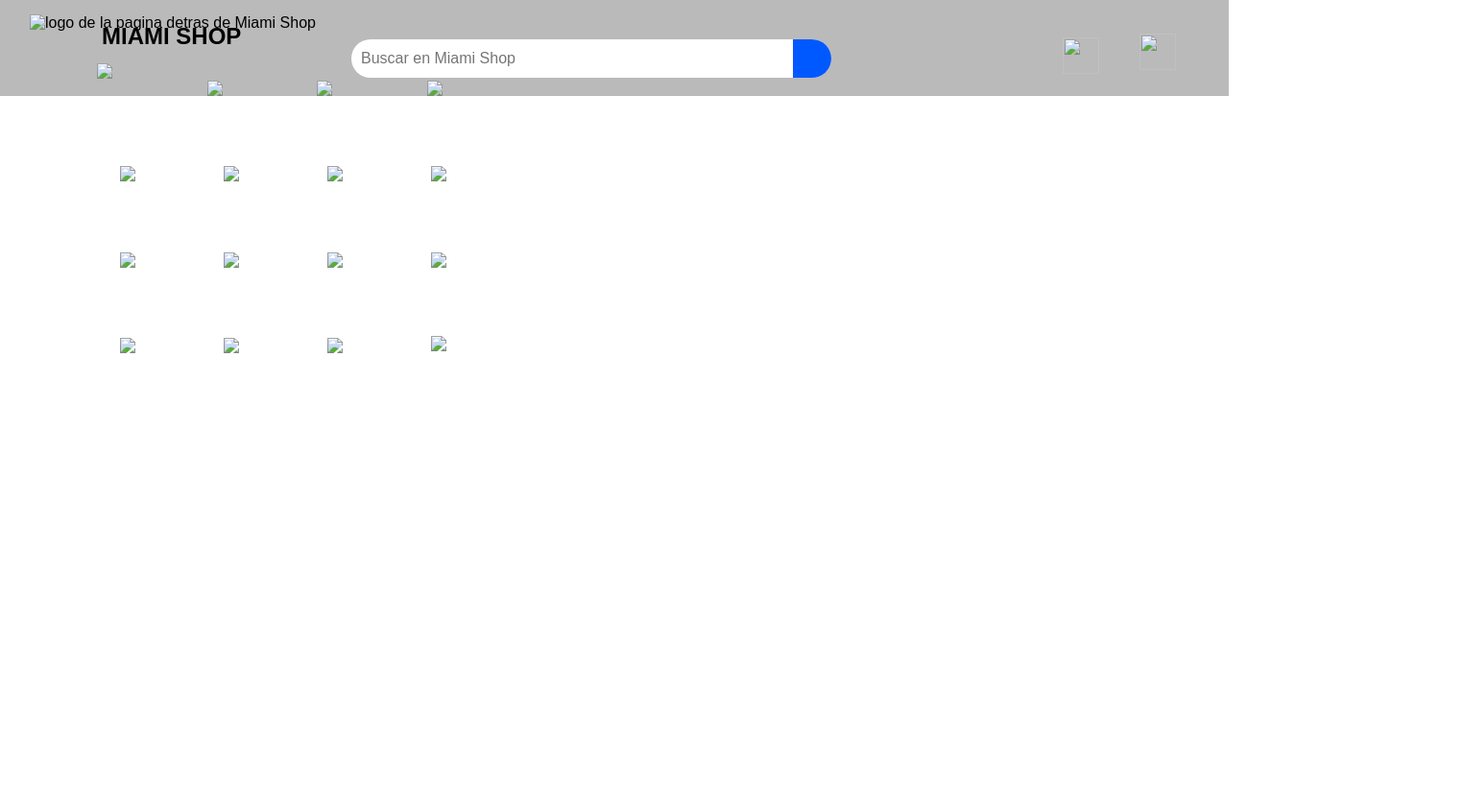
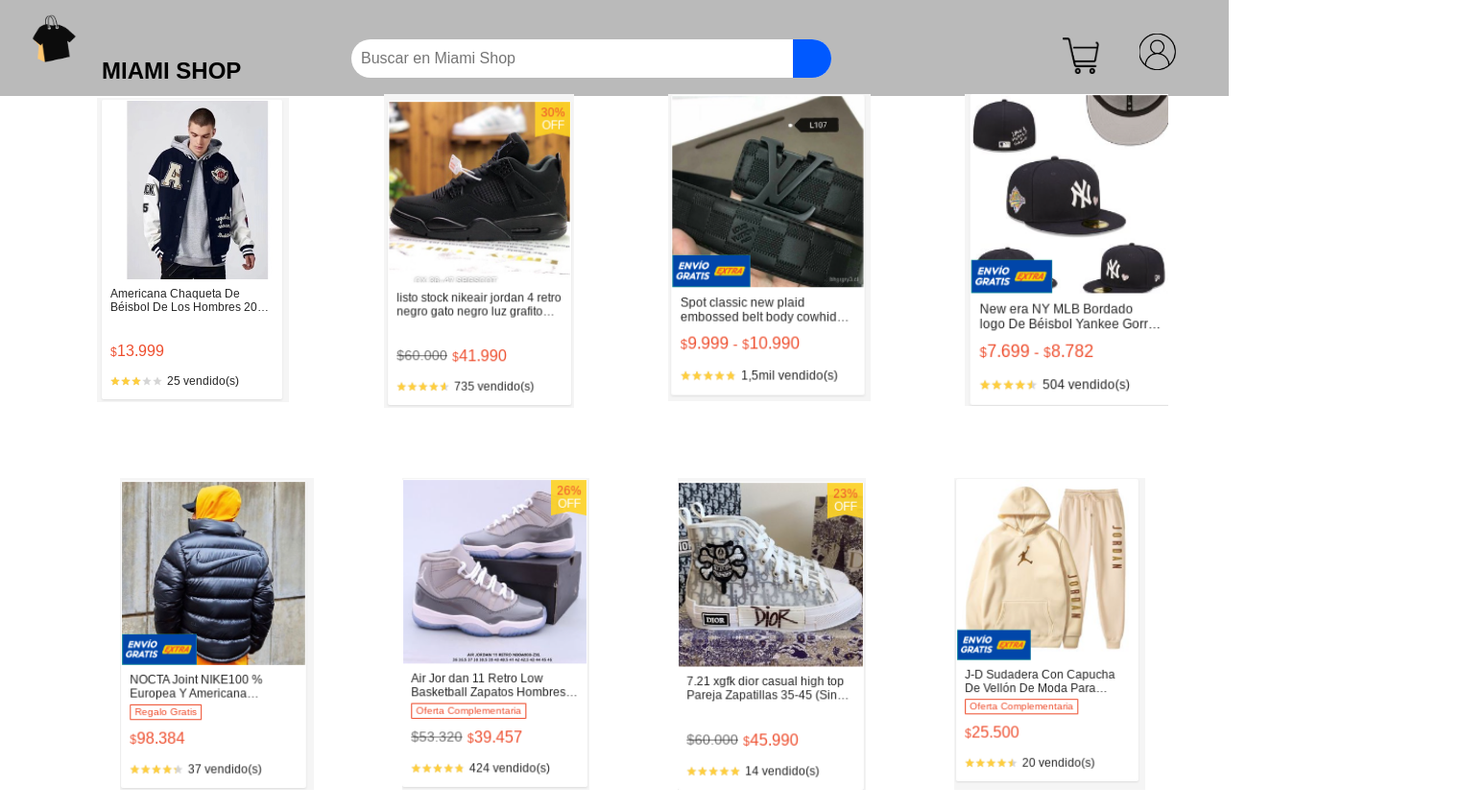
Before and after one commit to micardo7/MiamiShop, a plain HTML site: page carito.html in a window 1280 px wide. Shown: the top 845 px of the page at 96% size, 1523 px wide, since content can reach past the window. Drawn offline with Linux system fonts and the light colour scheme; the site is published under a folder, as on GitHub Pages, so addresses that start at the root find nothing.

Commit message:
Miami Shop v0.0.0.1

```diff
--- a/carito.html
+++ b/carito.html
@@ -1,6 +1,6 @@
 <!DOCTYPE html>
 <html lang="en">
-<link rel="icon" type="image/jpg" href="/img/logo 2.png" />
+<link rel="icon" type="image/jpg" href="img/logo 2.png" />
 
 <head>
   <meta charset="UTF-8">
@@ -13,7 +13,7 @@
 <body>
   <nav>
     <header>
-      <li><a id="p" href="index.html"> <img src="/img/logo 2.png" height="50px" width="50px"
+      <li><a id="p" href="index.html"> <img src="img/logo 2.png" height="50px" width="50px"
         alt="logo de la pagina detras de Miami Shop"> </a>
         <h1 id="Miami-Shop">MIAMI SHOP</h1>
         <div class="contenedor-de-buscador">
@@ -27,52 +27,52 @@
 
 
         <ul>
-          <li><a id="alo2" href="#"><img src="/img/img carito.png" height="38px" width="38px" style="float: right"></li>
-          <li><a id="alo3" href="http://127.0.0.1:5501/secion.html"><img src="/img/personita.png"
+          <li><a id="alo2" href="#"><img src="img/img carito.png" height="38px" width="38px" style="float: right"></li>
+          <li><a id="alo3" href="http://127.0.0.1:5501/secion.html"><img src="img/personita.png"
                 height="38px" width="38px" style="float: right"></li>
         </ul>
 
         <article class="carrito-article">
           <div>
           <ul class="carrito-ul">
-            <li><a href="http://127.0.0.1:5501/error.html"><img src="/img/yaqueta-a.png">
+            <li><a href="http://127.0.0.1:5501/error.html"><img src="img/yaqueta-a.png">
             </li>
-            <li><a href="http://127.0.0.1:5501/error.html"><img id="jordan-blac-cat" src="/img/jordan1-black-cat.png " height="327">
+            <li><a href="http://127.0.0.1:5501/error.html"><img id="jordan-blac-cat" src="img/jordan1-black-cat.png " height="327">
             </li>
-            <li><a href="http://127.0.0.1:5501/error.html"><img id="sinturon-luivi" src="/img/sinturon luivi.png" height="320px">
+            <li><a href="http://127.0.0.1:5501/error.html"><img id="sinturon-luivi" src="img/sinturon luivi.png" height="320px">
             </li>
-            <li><a href="http://127.0.0.1:5501/error.html"><img id="gorra" src="/img/gorra.png" height="325px">
+            <li><a href="http://127.0.0.1:5501/error.html"><img id="gorra" src="img/gorra.png" height="325px">
             </li>
           </ul>
           <ul class="carrito-ul2">
-            <li><a href="http://127.0.0.1:5501/error.html"><img src="/img/nike.png" height="325px">
+            <li><a href="http://127.0.0.1:5501/error.html"><img src="img/nike.png" height="325px">
             </li>
-            <li><a href="http://127.0.0.1:5501/error.html"><img src="/img/jordan11.png" height="325px">
+            <li><a href="http://127.0.0.1:5501/error.html"><img src="img/jordan11.png" height="325px">
             </li>
-            <li><a href="http://127.0.0.1:5501/error.html"><img src="/img/dior.png" height="325px">
+            <li><a href="http://127.0.0.1:5501/error.html"><img src="img/dior.png" height="325px">
             </li>
-            <li><a href="http://127.0.0.1:5501/error.html"><img src="/img/conjunto.png" height="325px">
+            <li><a href="http://127.0.0.1:5501/error.html"><img src="img/conjunto.png" height="325px">
             </li>
           </ul>
           <ul class="carrito-ul3">
-            <li><a href="http://127.0.0.1:5501/error.html"><img src="/img/tapa-boca.png" height="325px">
+            <li><a href="http://127.0.0.1:5501/error.html"><img src="img/tapa-boca.png" height="325px">
             </li>
-            <li><a href="http://127.0.0.1:5501/error.html"><img src="/img/vestido.png" height="325px">
+            <li><a href="http://127.0.0.1:5501/error.html"><img src="img/vestido.png" height="325px">
             </li>
-            <li><a href="http://127.0.0.1:5501/error.html"><img src="/img/traje1.png" height="325px">
+            <li><a href="http://127.0.0.1:5501/error.html"><img src="img/traje1.png" height="325px">
             </li>
-            <li><a href="http://127.0.0.1:5501/error.html"><img src="/img/traje2.png" height="325px">
+            <li><a href="http://127.0.0.1:5501/error.html"><img src="img/traje2.png" height="325px">
             </li>
 
           </ul>
           <ul class="carrito-ul4">
-            <li><a href="http://127.0.0.1:5501/error.html"><img src="/img/traje3.png" height="325px">
+            <li><a href="http://127.0.0.1:5501/error.html"><img src="img/traje3.png" height="325px">
             </li>
-            <li><a href="http://127.0.0.1:5501/error.html"><img src="/img/vestido 1.png" height="325px">
+            <li><a href="http://127.0.0.1:5501/error.html"><img src="img/vestido 1.png" height="325px">
             </li>
-            <li><a href="http://127.0.0.1:5501/error.html"><img src="/img/vestido 2.png" height="325px">
+            <li><a href="http://127.0.0.1:5501/error.html"><img src="img/vestido 2.png" height="325px">
             </li>
-            <li><a href="http://127.0.0.1:5501/error.html"><img id="gorra" src="/img/camisa colorida.png" height="325px">
+            <li><a href="http://127.0.0.1:5501/error.html"><img id="gorra" src="img/camisa colorida.png" height="325px">
             </li>
           </ul>
 
```
